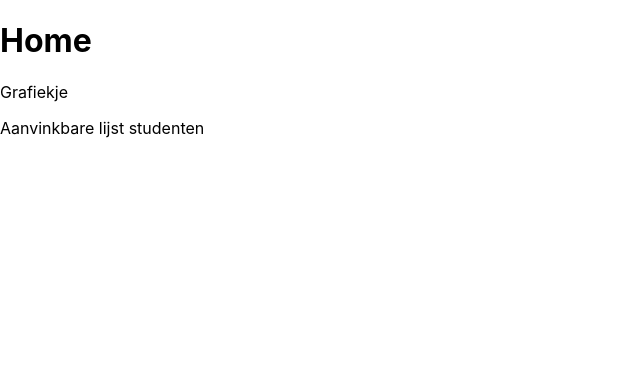
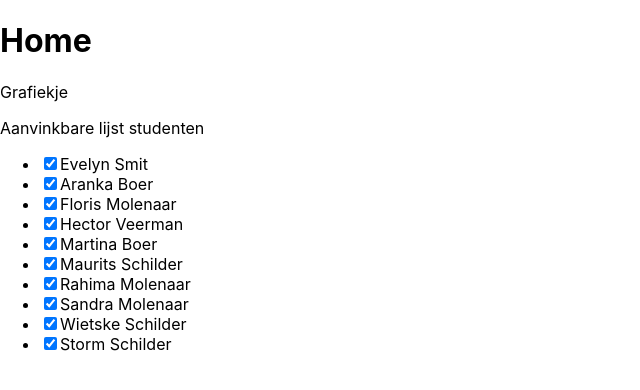
Before and after one commit to Michiel-A-van-Vliet/michiel_van_vliet---React-Student-Dashboard, a React (Create React App) app: page / in a window 1280 px wide. Shown: the top 390 px of the page, without its empty margins (0-640 px from the left). Built offline with nearby package versions, Linux system fonts and the light colour scheme.

Commit message:
worked on StudentsList. moved random data functions to seperate file in data folder.

```diff
--- /dev/null
+++ b/src/data/randomData.js
@@ -0,0 +1,16 @@
+export const randomLastname = () => {
+  const lastNames = ["Tol", "Veerman", "Schilder", "Smit", "Boer", "Molenaar"];
+  return lastNames[Math.floor(Math.random() * lastNames.length)];
+};
+
+export const randomTown = () => {
+  const towns = ["Volendam", "Singelwijk", "Edam", "Blokgouw", "Munnikeveld"];
+  return towns[Math.floor(Math.random() * towns.length)];
+};
+
+export const randomTelephone = () => {
+  const theRestOfThePhoneNumber = Math.floor(
+    Math.random() * 90000000 + 10000000
+  );
+  return "06" + theRestOfThePhoneNumber;
+};
--- a/src/features/Students/StudentsList.js
+++ b/src/features/Students/StudentsList.js
@@ -0,0 +1,23 @@
+import React from "react";
+import { useSelector } from "react-redux";
+import StudentsListItem from "./StudentsListItem";
+
+const StudentsList = () => {
+  const students = useSelector((state) => state.students);
+
+  return (
+    <ul>
+      {students.map((student) => (
+        <StudentsListItem
+          key={student.id}
+          id={student.id}
+          name={student.name}
+          lastName={student.lastName}
+          isSelected={student.isSelected}
+        />
+      ))}
+    </ul>
+  );
+};
+
+export default StudentsList;
--- a/src/features/Students/StudentsListItem.js
+++ b/src/features/Students/StudentsListItem.js
@@ -0,0 +1,25 @@
+import React from "react";
+import { useDispatch } from "react-redux";
+import { toggleIsSelected } from "./studentsSlice";
+
+const StudentsListItem = ({ id, name, lastName, isSelected }) => {
+  const dispatch = useDispatch();
+
+  const handleChange = () => {
+    console.log("I can change, I can cha-ange.");
+    dispatch(toggleIsSelected({ id: id, isSelected: !isSelected }));
+  };
+
+  return (
+    <li>
+      <div>
+        <span>
+          <input type="checkbox" checked={isSelected} onChange={handleChange} />
+        </span>
+        {name} {lastName}
+      </div>
+    </li>
+  );
+};
+
+export default StudentsListItem;
--- a/src/features/Students/studentsSlice.js
+++ b/src/features/Students/studentsSlice.js
@@ -1,22 +1,10 @@
 import { createSlice } from "@reduxjs/toolkit";
 import { rawStudentData } from "../../data/rawStudentData";
-
-const randomLastname = () => {
-  const lastNames = ["Tol", "Veerman", "Schilder", "Smit", "Boer", "Molenaar"];
-  return lastNames[Math.floor(Math.random() * lastNames.length)];
-};
-
-const randomTown = () => {
-  const towns = ["Volendam", "Singelwijk", "Edam", "Blokgouw", "Munnikeveld"];
-  return towns[Math.floor(Math.random() * towns.length)];
-};
-
-const randomTelephone = () => {
-  const theRestOfThePhoneNumber = Math.floor(
-    Math.random() * 90000000 + 10000000
-  );
-  return "06" + theRestOfThePhoneNumber;
-};
+import {
+  randomLastname,
+  randomTown,
+  randomTelephone,
+} from "../../data/randomData";
 
 var studentsList = [];
 rawStudentData.forEach((element) => {
@@ -24,8 +12,6 @@ rawStudentData.forEach((element) => {
     studentsList.push(element.name);
   }
 });
-
-// console.log("studentsList", studentsList);
 
 var i = 0;
 const initialState = studentsList.map(function (element) {
@@ -42,7 +28,16 @@ const initialState = studentsList.map(function (element) {
 export const studentsSlice = createSlice({
   name: "students",
   initialState,
-  reducers: {},
+  reducers: {
+    toggleIsSelected: (state, action) => {
+      const index = state.findIndex(
+        (student) => student.id === action.payload.id
+      );
+      state[index].isSelected = action.payload.isSelected;
+    },
+  },
 });
 
+export const { toggleIsSelected } = studentsSlice.actions;
+
 export default studentsSlice.reducer;
--- a/src/features/home/Home.js
+++ b/src/features/home/Home.js
@@ -1,5 +1,6 @@
 import React from "react";
 import Chart from "../chart/Chart.js";
+import StudentsList from "../students/StudentsList.js";
 
 const Home = () => {
   return (
@@ -7,6 +8,7 @@ const Home = () => {
       <h1>Home</h1>
       <Chart />
       <p>Aanvinkbare lijst studenten</p>
+      <StudentsList />
     </main>
   );
 };
```
